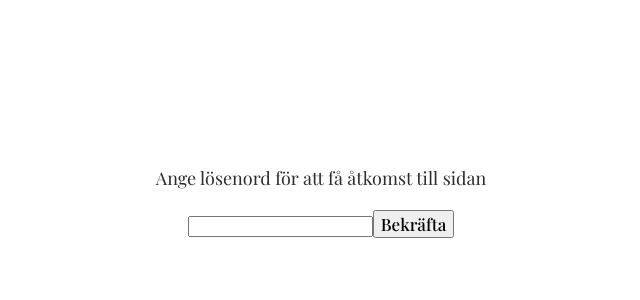
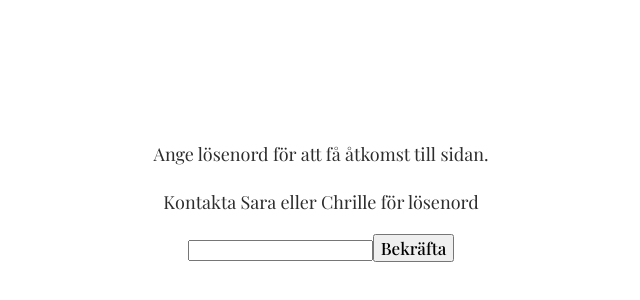
Before and after one commit to olivernygren/hallsnas, a React (Create React App) app: page / in a window 1280 px wide. Shown: the part 200-500 px from the top of the page, without its empty margins (319-959 px from the left). Built offline with nearby package versions, Linux system fonts and the light colour scheme.

Commit message:
Add text row for password

```diff
--- a/src/pages/HomePage.tsx
+++ b/src/pages/HomePage.tsx
@@ -39,7 +39,8 @@ const HomePage = () => {
 
   return (
     <PasswordContainer>
-      <NormalTypography>Ange lösenord för att få åtkomst till sidan</NormalTypography>
+      <NormalTypography>Ange lösenord för att få åtkomst till sidan.</NormalTypography>
+      <NormalTypography>Kontakta Sara eller Chrille för lösenord</NormalTypography>
       <form onSubmit={(e) => {
         e.preventDefault();
         if (password === passwordKey) {
```
